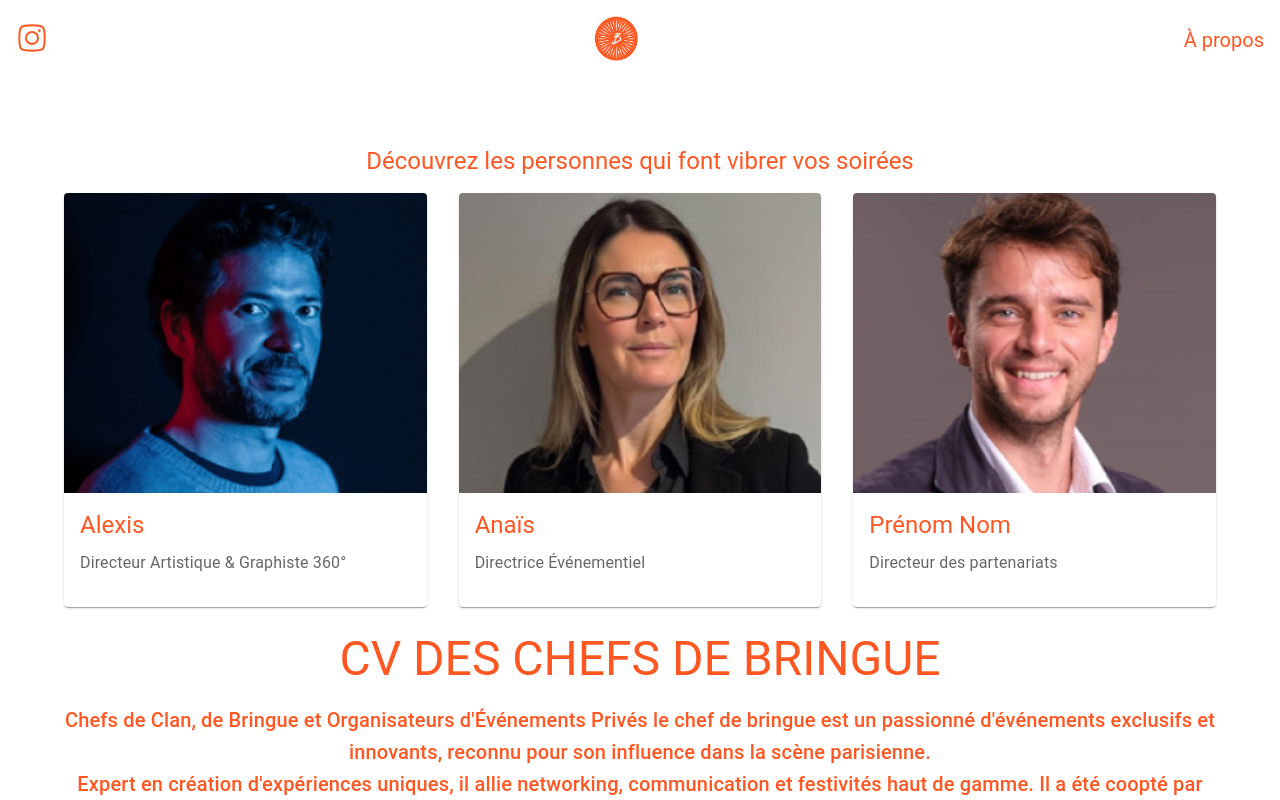
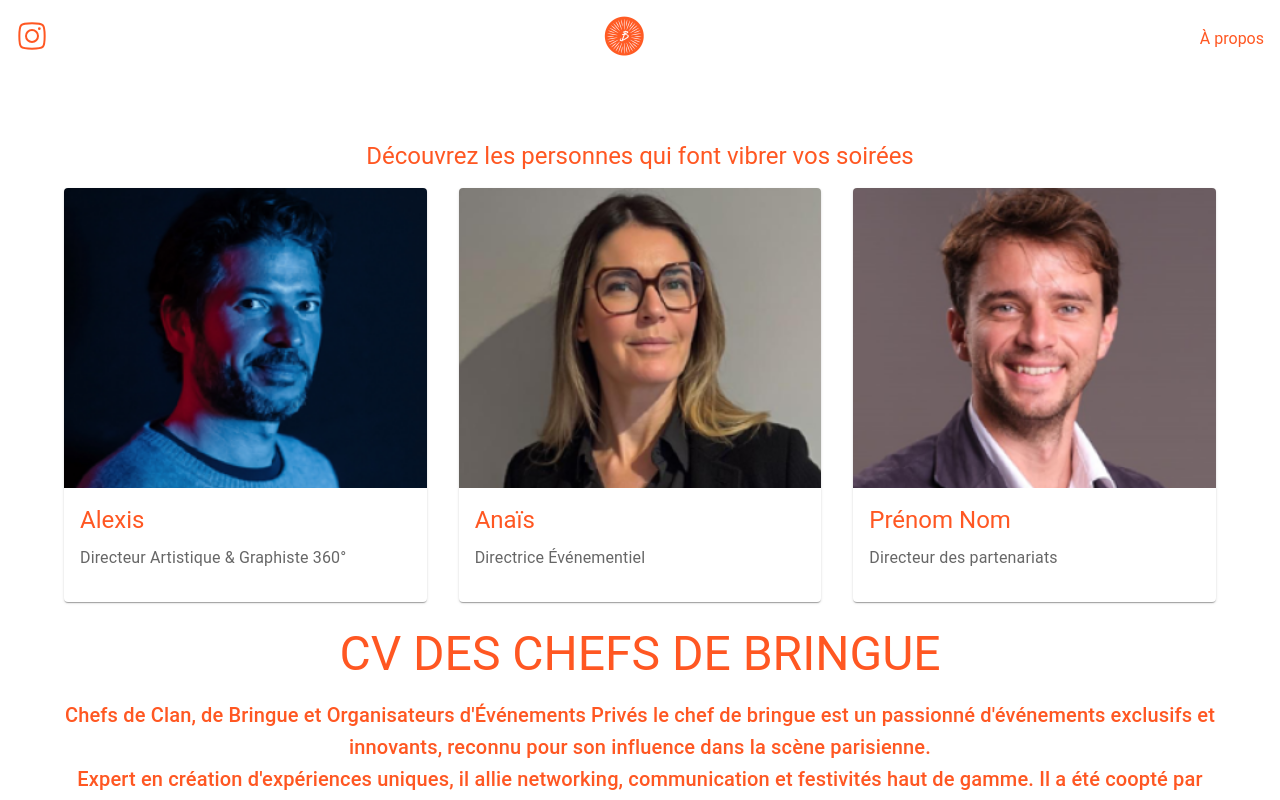
Before and after one commit to Raphael77850/La-Bringuerie, a React (Vite) app in the folder client/: page /about in a window 1280 px wide. Shown: the top 800 px of the page. Built offline with nearby package versions, Linux system fonts and the light colour scheme.

Commit message:
fix css about

```diff
--- a/client/src/components/Header/Header.tsx
+++ b/client/src/components/Header/Header.tsx
@@ -18,7 +18,7 @@ const useStyles = makeStyles({
   },
   link: {
     color: "#FF5722 !important",
-    fontSize: "1.25rem !important",
+    fontSize: "1rem !important",
     fontFamily: "'Roboto', sans-serif !important",
     fontWeight: "400 !important",
     textDecoration: "none !important",
@@ -46,7 +46,7 @@ export default function Header() {
           <img
             src={LogoOfficiel}
             alt="La Bringuerie"
-            style={{ height: "2.8rem" }}
+            style={{ height: "2.5rem" }}
           />
         </RouterLink>
 
```
